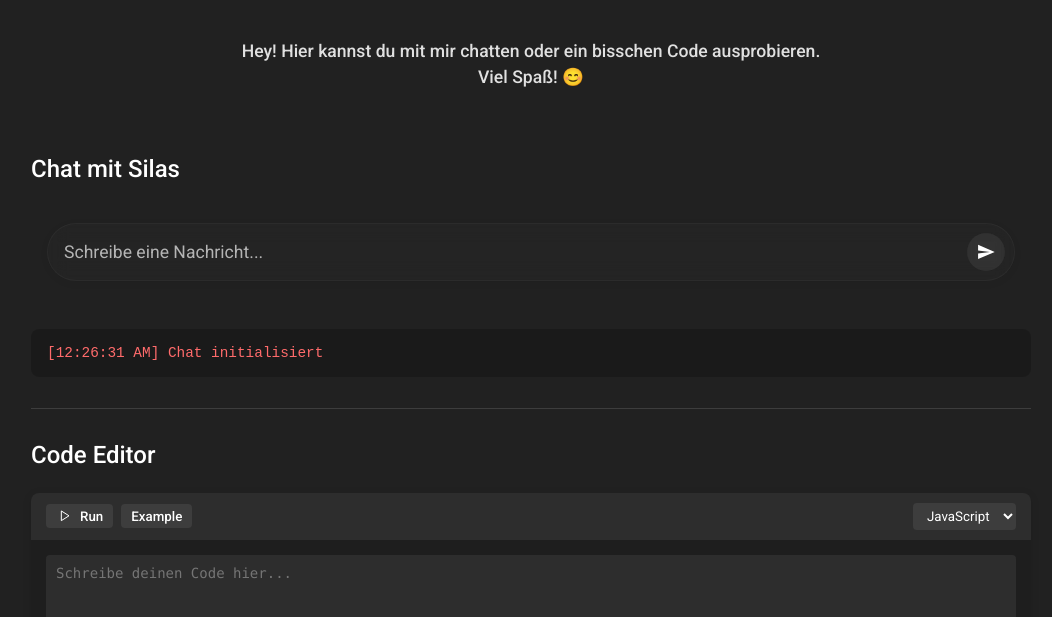
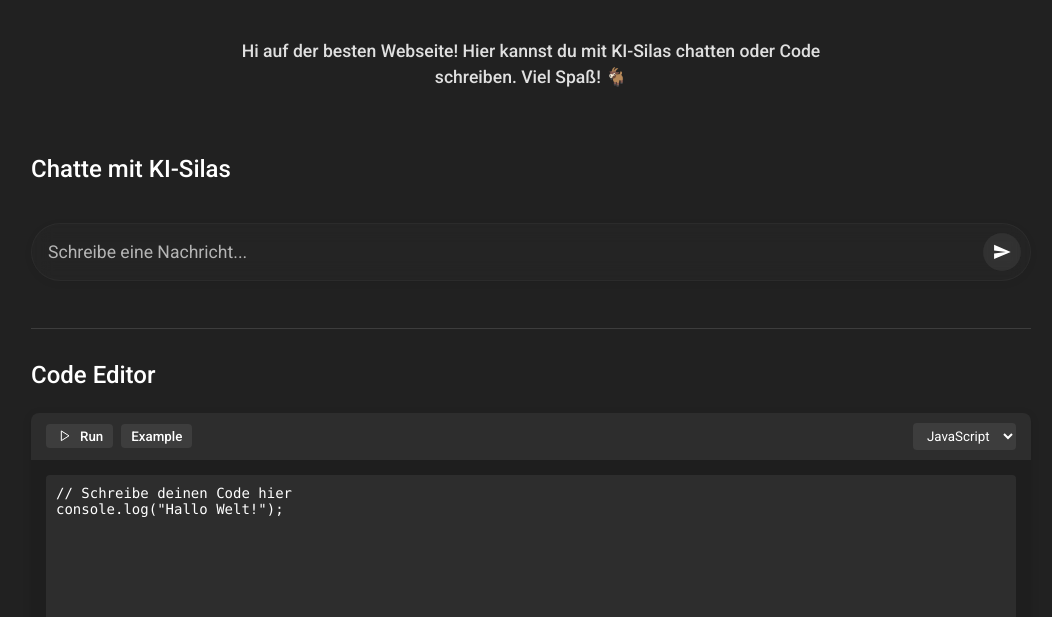
Before and after one commit to silas-270/silas-270.github.io, a plain HTML site: page index.html in a window 1280 px wide. Shown: the part 139-756 px from the top of the page, without its empty margins (109-1161 px from the left). Drawn offline with Linux system fonts and the light colour scheme.

Commit message:
Add files via upload

```diff
--- a/css/style.css
+++ b/css/style.css
@@ -48,6 +48,7 @@ main {
     display: flex;
     flex-direction: column;
     gap: 2rem;
+    width: 100%;
 }
 
 .widget-section {
@@ -55,6 +56,7 @@ main {
     flex-direction: column;
     gap: 1rem;
     position: relative;
+    width: 100%;
 }
 
 .widget-section:not(:last-child)::after {
@@ -82,23 +84,24 @@ main {
 .chat-widget {
     width: 100%;
     min-width: 300px;
-    max-width: 1000px;
-    margin: 0 auto;
+    max-width: 100%;
+    margin: 0;
     position: relative;
     background: transparent;
     border-radius: 8px;
-    padding: 1rem;
+    padding: 1rem 0;
 }
 
 /* Messages container */
 .messages {
+    width: 100%;
     max-height: 400px;
     min-height: 100px;
     overflow-y: auto;
     margin-bottom: 0.5rem;
     display: flex;
     flex-direction: column;
-    padding: 0.5rem;
+    padding: 0.5rem 0;
     scroll-behavior: smooth;
     background: rgba(45, 45, 45, 0.3);
     border-radius: 8px;
@@ -414,21 +417,3 @@ main {
         grid-template-columns: repeat(2, 1fr);
     }
 }
-
-.debug-output {
-    margin-top: 1rem;
-    padding: 1rem;
-    background: rgba(0, 0, 0, 0.2);
-    border-radius: 8px;
-    font-family: monospace;
-    font-size: 0.9rem;
-    color: #ff6b6b;
-    white-space: pre-wrap;
-    max-height: 200px;
-    overflow-y: auto;
-    display: none;
-}
-
-.debug-output.visible {
-    display: block;
-}
--- a/index.html
+++ b/index.html
@@ -4,6 +4,7 @@
   <meta charset="UTF-8" />
   <meta name="viewport" content="width=device-width, initial-scale=1.0"/>
   <meta name="description" content="Silas Kammer's persönliche Webseite">
+  <link rel="icon" href="/favicon.ico" type="image/x-icon">
   <title>Silas Kammer</title>
   <link
     href="https://fonts.googleapis.com/css2?family=Roboto:wght@400;500;700&display=swap"
@@ -14,13 +15,13 @@
 <body>
   <header>
     <h1>Willkommen auf der Silas-Seite</h1>
-    <p class="welcome-text">Hey! Hier kannst du mit mir chatten oder ein bisschen Code ausprobieren. Viel Spaß! 😊</p>
+    <p class="welcome-text">Hi auf der besten Webseite! Hier kannst du mit KI-Silas chatten oder Code schreiben. Viel Spaß! 🐐</p>
   </header>
   <main>
     <div class="widgets-container">
       <!-- Chat-Widget -->
       <section class="widget-section">
-        <h2 class="widget-title">Chat mit Silas</h2>
+        <h2 class="widget-title">Chatte mit KI-Silas</h2>
         <div id="chat-widget" class="chat-widget">
           <div id="messages" class="messages hidden"></div>
           <div id="input-wrapper" class="input-wrapper">
@@ -50,7 +51,6 @@
             </button>
           </div>
         </div>
-        <div id="debug-output" class="debug-output"></div>
       </section>
 
       <!-- Code-Editor Widget -->
--- a/js/chat.js
+++ b/js/chat.js
@@ -6,7 +6,6 @@ class Chat {
         this.sendBtn = document.getElementById('send-btn');
         this.messages = document.getElementById('messages');
         this.inputWrapper = document.getElementById('input-wrapper');
-        this.debugOutput = document.getElementById('debug-output');
 
         // Chat-Historie
         this.chatHistory = [
@@ -19,17 +18,6 @@ class Chat {
 
         // Initial UI-Update
         this.updateUI();
-        this.debug('Chat initialisiert');
-    }
-
-    debug(message) {
-        console.log(message);
-        if (this.debugOutput) {
-            this.debugOutput.classList.add('visible');
-            const timestamp = new Date().toLocaleTimeString();
-            this.debugOutput.innerHTML += `[${timestamp}] ${message}\n`;
-            this.debugOutput.scrollTop = this.debugOutput.scrollHeight;
-        }
     }
 
     setupEventListeners() {
@@ -70,28 +58,25 @@ class Chat {
         const userText = this.textarea.value.trim();
         if (!userText) return;
 
-        this.debug('Sende Nachricht: ' + userText);
+        // UI-Status aktualisieren
         this.setLoading(true);
         this.appendMessage(userText, 'user');
+
+        // Chat-Historie aktualisieren
         this.chatHistory.push({ role: 'user', content: userText });
 
         try {
-            if (!API_KEY) {
-                throw new Error('API-Key nicht gefunden');
-            }
-            this.debug('API-Key vorhanden, sende Request...');
             const response = await this.fetchBotResponse();
-            this.debug('Response erhalten: ' + JSON.stringify(response));
+            const botMessage = response.choices?.[0]?.message?.content?.trim() || '[keine Antwort]';
 
-            const botMessage = response.choices?.[0]?.message?.content?.trim() || '[keine Antwort]';
             this.chatHistory.push({ role: 'assistant', content: botMessage });
             this.appendMessage(botMessage, 'bot');
         } catch (error) {
-            this.debug('Fehler: ' + error.message);
             console.error('Fehler beim Senden der Nachricht:', error);
-            this.appendMessage(`Fehler: ${error.message}. Bitte versuche es später nochmal!`, 'bot');
+            this.appendMessage(`Ups, da ist etwas schiefgelaufen: ${error.message}. Versuche es später nochmal!`, 'bot');
         } finally {
             this.setLoading(false);
+            // Textarea leeren und Fokus behalten
             this.textarea.value = '';
             this.handleInput();
             this.textarea.focus();
@@ -99,7 +84,7 @@ class Chat {
     }
 
     async fetchBotResponse() {
-        this.debug('Sende Request an: ' + CONFIG.API.URL);
+        try {
             const response = await fetch(CONFIG.API.URL, {
                 method: 'POST',
                 headers: {
@@ -115,12 +100,21 @@ class Chat {
                 })
             });
 
-        this.debug('Response Status: ' + response.status);
             if (!response.ok) {
-            throw new Error(`HTTP error! status: ${response.status}`);
+                const errorData = await response.json().catch(() => null);
+                console.error('API Fehler:', {
+                    status: response.status,
+                    statusText: response.statusText,
+                    errorData
+                });
+                throw new Error(`API Fehler: ${response.status} ${response.statusText}`);
             }
 
             return await response.json();
+        } catch (error) {
+            console.error('Netzwerk oder API Fehler:', error);
+            throw new Error(`Verbindungsfehler: ${error.message}`);
+        }
     }
 
     appendMessage(text, sender) {
--- a/js/editor.js
+++ b/js/editor.js
@@ -4,7 +4,6 @@ class CodeEditor {
         this.output = document.getElementById('output');
         this.runButton = document.getElementById('run-code');
         this.exampleButton = document.getElementById('example-code');
-        this.resetButton = document.getElementById('reset-code');
         this.languageSelect = document.getElementById('language-select');
 
         this.setupEventListeners();
@@ -14,7 +13,6 @@ class CodeEditor {
     setupEventListeners() {
         this.runButton.addEventListener('click', () => this.runCode());
         this.exampleButton.addEventListener('click', () => this.loadExample());
-        this.resetButton.addEventListener('click', () => this.resetCode());
         this.languageSelect.addEventListener('change', () => this.updateLanguage());
     }
 
```
Also changed, not shown: favicon.ico (added). Lines whose indentation alone changed are shown as unchanged.
